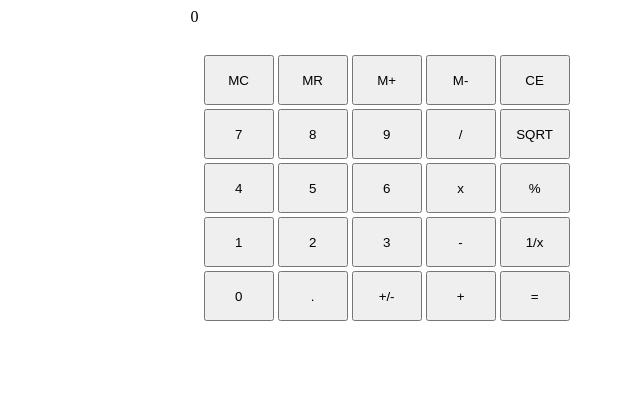
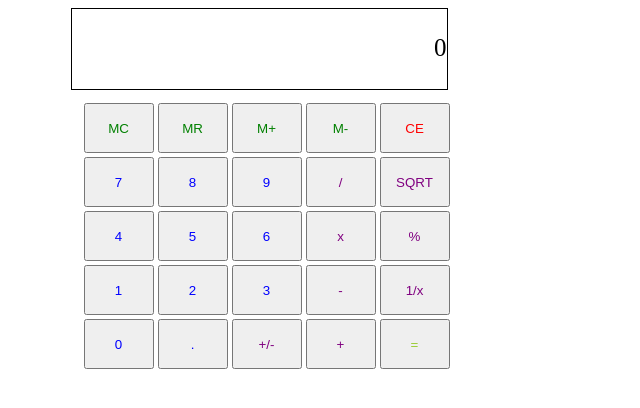
Before and after one commit to jeka2/calculator_exercise, a plain HTML site: page index.html in a window 1280 px wide. Shown: the whole page, without its empty margins (323-963 px from the left). Drawn offline with Linux system fonts and the light colour scheme.

Commit message:
revision

```diff
--- a/index.html
+++ b/index.html
@@ -7,6 +7,52 @@
   <title>Document</title>
 </head>
 
+<body>
+  <div id="calculator">
+    <div id="screen">
+      <p id="value"></p>
+    </div>
+    <table id="calculator-buttons">
+      <tr class="first-row">
+        <td><button class="button meta-button">MC</button></td>
+        <td><button class="button meta-button">MR</button></td>
+        <td><button class="button meta-button">M+</button></td>
+        <td><button class="button meta-button">M-</button></td>
+        <td><button class="button meta-button reset-button">CE</button></td>
+      <tr class="second-row">
+        <td><button class="button number">7</button></td>
+        <td><button class="button number">8</button></td>
+        <td><button class="button number">9</button></td>
+        <td><button class="button operator">/</button></td>
+        <td><button class="button operator">SQRT</button></td>
+      </tr>
+      <tr class="third-row">
+        <td><button class="button number">4</button></td>
+        <td><button class="button number">5</button></td>
+        <td><button class="button number">6</button></td>
+        <td><button class="button operator">x</button></td>
+        <td><button class="button operator">%</button></td>
+      </tr>
+      <tr class="fourth-row">
+        <td><button class="button number">1</button></td>
+        <td><button class="button number">2</button></td>
+        <td><button class="button number">3</button></td>
+        <td><button class="button operator">-</button></td>
+        <td><button class="button operator">1/x</button></td>
+      </tr>
+      <tr class="fifth-row">
+        <td><button class="button number">0</button></td>
+        <td><button class="button dot">.</button></td>
+        <td><button class="button operator">+/-</button></td>
+        <td><button class="button operator">+</button></td>
+        <td><button class="button equals">=</button></td>
+      </tr>
+    </table>
+  </div>
+  <link rel="stylesheet" href="style.css" />
+  <script src="program.js"></script>
+</body>
+<!--
 <body>
   <div class="calculator">
     <div id="screen">
@@ -19,3 +65,4 @@
 </body>
 
 </html>
+-->
--- a/program.js
+++ b/program.js
@@ -1,47 +1,16 @@
-var buttons = ['MC', 'MR', 'M+', 'M-', 'CE', 7, 8, 9, '/', 'SQRT', 4, 5, 6, 'x', '%', 1, 2, 3, '-', '1/x', 0, '.', '+/-', '+', '='];
 var tally = '';
 var number = '';
 var operator = null;
-var canEdit = true;
 var memoryStore = 0;
-var row;
-var column;
-var cell;
-var button;
-var screen = document.getElementById('screen');
-var table = document.getElementById('calculator-buttons');
-// Maybe enumerate operators or just an array so I don't have to
-// have many if statements
-table.style.padding = '10';
-window.onload = function () {
-  for (let i = 0; i < buttons.length; i++) {
-    column = i % 5;
-    if (i % 5 === 0) {
-      row = table.insertRow(-1);
-    }
-    cell = row.insertCell(column);
+var screen = document.getElementById('value');
+screen.innerHTML = 0;
+var buttons = document.getElementsByClassName('button');
 
-    button = document.createElement('BUTTON');
-    button.textContent = buttons[i];
-    button.classList.add('button');
-    if (i < 5) {
-      button.classList.add('meta-button');
-    } else if (!isNaN(Number(button.textContent))) {
-      button.classList.add('number');
-    } else if (button.textContent === '.') {
-      button.classList.add('dot');
-    } else if (button.textContent === '=') {
-      button.classList.add('equals');
-    } else {
-      button.classList.add('operator');
-    }
-    button.addEventListener('click', function () {
-      buttonAllocation(this);
-    });
-    cell.appendChild(button);
-  }
-  updateScreen();
-};
+for (let i = 0; i < buttons.length; i++) {
+  buttons[i].addEventListener('click', function () {
+    buttonAllocation(this);
+  });
+}
 
 function buttonAllocation(button) {
   var val = button.textContent;
@@ -61,7 +30,6 @@ function buttonAllocation(button) {
 function operatorPicked(op) {
   let singleOperators = ['SQRT', '1/x', '%', '+/-'];
   if (number.length != 0 || tally.length != 0) {
-    // It the operators are 'SQRT', '1/x', or '%'
     if (singleOperators.includes(op)) {
       if (tally.length != 0) {
         performSingularOperation(tally, op);
@@ -91,6 +59,7 @@ function numberPicked(num) {
 }
 
 function performSingularOperation(num, op) {
+  console.log(op);
   let n = Number(num);
   let singularOperators = {
     'SQRT': Math.sqrt(n),
@@ -126,10 +95,9 @@ function dotPicked() {
 
 function metaPicked(met) {
   var numToStore;
-  if (number.length > 0) { numToStore = Number(number) }
-  else if (tally.length > 0) { numToStore = Number(tally) }
+  if (number.length > 0) { numToStore = Number(number); }
+  else if (tally.length > 0) { numToStore = Number(tally); }
   else { if (met != 'MR') { return; } }
-
   if (met === 'MC') {
     memoryStore = 0;
   }
@@ -139,7 +107,6 @@ function metaPicked(met) {
       number = memoryStore;
     }
     else if (!operator) {
-      //tally = memoryStore;
       updateScreen(memoryStore);
       tally = memoryStore;
     }
@@ -172,14 +139,9 @@ function Reset() {
 
 function updateScreen(num = null) {
   var display = '';
-  if (screen.hasChildNodes()) {
-    screen.removeChild(screen.childNodes[0]);
-  }
+
   if (num) { display = num; }
   else { display = tally == '' ? 0 : tally; }
 
-  var node = document.createElement("P");
-  var textnode = document.createTextNode(display);
-  node.appendChild(textnode);
-  screen.appendChild(node);
+  screen.innerHTML = display;
 }
--- a/style.css
+++ b/style.css
@@ -1,21 +1,44 @@
-.button {
+button {
   width: 70px;
   height: 50px;
+  color: blue;
 }
-.screen {
-  outline-color: black;
-  width: 100%;
-  height: 50px;
-  margin: auto;
-  float: right;
+
+button.meta-button{
+  color:green;
 }
-.calculator {
+
+button.reset-button{
+  color:red;
+}
+
+button.operator{
+  color: purple;
+}
+
+button.equals{
+  color: yellowgreen;
+}
+#screen {
+  width: 375px;
+  position: relative;
+  height: 80px;
+  border: 1px solid black;
+
+}
+#calculator {
+  position: relative;
   display: block;
-  width: 20%;
-  height: 20%;
+  width: 39%;
+  height: 5%;
   margin: auto;
 }
 
 #calculator-buttons {
-  width: 100%;
+  width: 50%;
+  padding: 10px
 }
+p#value{
+  float: right;
+  font-size: 25px;
+}
```
